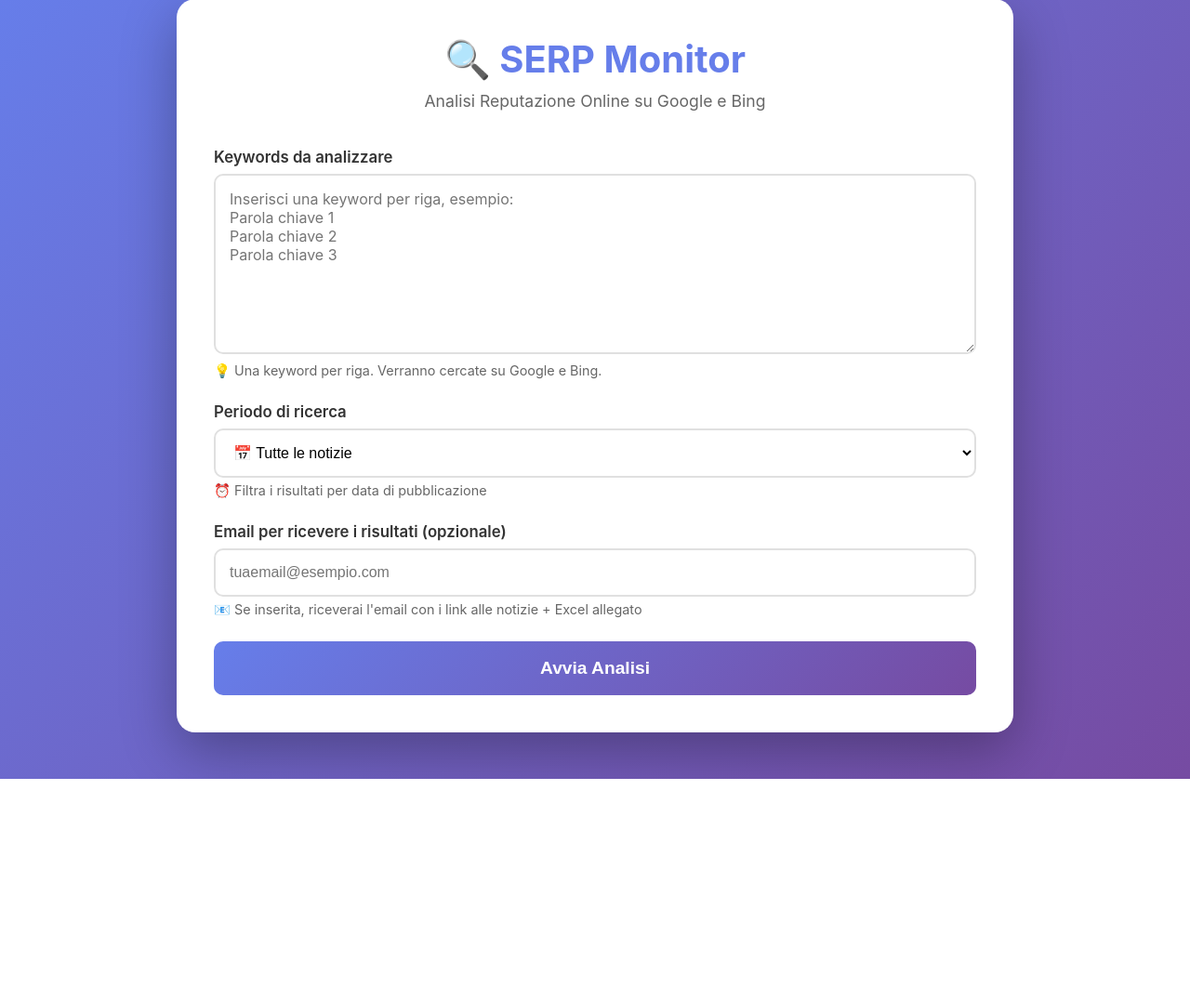
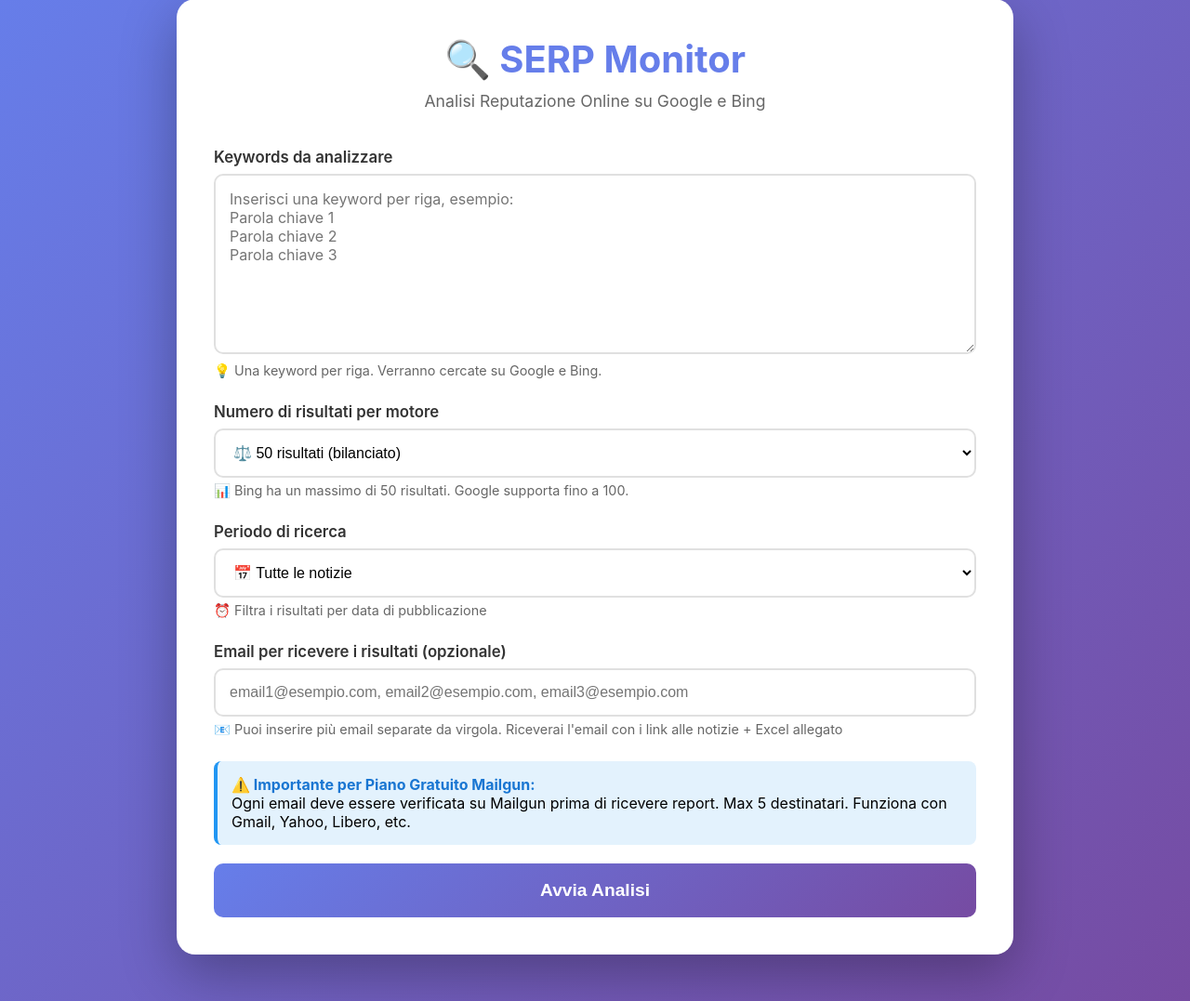
Before and after one commit to silviatugnoli-eng/serp-monitoring, a Flask app: page / in a window 1280 px wide. Shown: the part 21-1098 px from the top of the page at 93% size. Before the commit the page ends 859 px from the top, so only its background shows below. Run offline with Flask 3, Linux system fonts and the light colour scheme; the visitor is signed in with stand-in values (Sample User, id 1).

Commit message:
aggiunte email

```diff
--- a/app.py
+++ b/app.py
@@ -51,7 +51,7 @@ def search_google(keyword, num_results=10, time_filter=None):
         return []
 
     try:
-        logging.info(f"🔍 Google: {keyword}")
+        logging.info(f"🔍 Google: {keyword} (richiesti {num_results} risultati)")
         params = {
             'engine': 'google', 'q': keyword, 'num': num_results,
             'hl': 'it', 'gl': 'it', 'api_key': serpapi_key
@@ -83,9 +83,11 @@ def search_bing(keyword, num_results=10, time_filter=None):
         return []
 
     try:
-        logging.info(f"🔍 Bing: {keyword}")
+        logging.info(f"🔍 Bing: {keyword} (richiesti {num_results} risultati)")
+        # Bing ha limite 50 via SerpAPI
+        num_results_bing = min(num_results, 50)
         params = {
-            'engine': 'bing', 'q': keyword, 'count': num_results,
+            'engine': 'bing', 'q': keyword, 'count': num_results_bing,
             'cc': 'it', 'api_key': serpapi_key
         }
         response = requests.get('https://serpapi.com/search', params=params, timeout=15)
@@ -93,7 +95,7 @@ def search_bing(keyword, num_results=10, time_filter=None):
         data = response.json()
 
         results = []
-        for idx, item in enumerate(data.get('organic_results', [])[:num_results], 1):
+        for idx, item in enumerate(data.get('organic_results', [])[:num_results_bing], 1):
             results.append({
                 'position': idx, 'title': item.get('title', 'N/A'),
                 'url': item.get('link', 'N/A'), 'snippet': item.get('snippet', ''),
@@ -143,19 +145,28 @@ def save_results(results, summary):
     except Exception as e:
         logging.error(f"✗ Errore Excel: {e}")
 
-def send_email(summary):
-    """Invia email via Mailgun API con report e Excel allegato"""
+def send_email(summary, recipients):
+    """Invia email via Mailgun API a più destinatari con report e Excel allegato"""
     try:
         api_key = os.getenv('MAILGUN_API_KEY')
         domain = os.getenv('MAILGUN_DOMAIN')
-        recipient = os.getenv('ALERT_EMAIL')
+
+        # Parse recipients (può essere stringa con virgole o lista)
+        if isinstance(recipients, str):
+            recipient_list = [email.strip() for email in recipients.split(',') if email.strip()]
+        else:
+            recipient_list = recipients
+
+        if not recipient_list:
+            logging.warning("⚠ Nessun destinatario specificato - skip invio")
+            return
 
         logging.info(f"Tentativo invio email via Mailgun API...")
         logging.info(f"API Key configurata: {api_key is not None}")
         logging.info(f"Domain configurato: {domain is not None}")
-        logging.info(f"Recipient configurato: {recipient is not None}")
+        logging.info(f"Destinatari: {', '.join(recipient_list)}")
 
-        if not all([api_key, domain, recipient]):
+        if not all([api_key, domain]):
             logging.warning("⚠ Mailgun non configurato correttamente - skip invio")
             return
 
@@ -196,12 +207,12 @@ def send_email(summary):
         html += "<hr><p><strong>📎 Report completo con TUTTI i risultati nel file Excel allegato.</strong></p>"
         html += "</body></html>"
 
-        # Prepara richiesta Mailgun
+        # Prepara richiesta Mailgun (invia a tutti i destinatari insieme)
         url = f"https://api.mailgun.net/v3/{domain}/messages"
 
         data = {
             'from': f'SERP Monitor <mailgun@{domain}>',
-            'to': recipient,
+            'to': recipient_list,  # Lista di email
             'subject': f"SERP Report - {datetime.now().strftime('%d/%m/%Y')}",
             'html': html
         }
@@ -212,7 +223,7 @@ def send_email(summary):
             logging.info("Excel allegato aggiunto")
 
         # Invia via Mailgun API
-        logging.info(f"Invio email a {recipient} via Mailgun...")
+        logging.info(f"Invio email a {len(recipient_list)} destinatari via Mailgun...")
         response = requests.post(
             url,
             auth=('api', api_key),
@@ -232,7 +243,7 @@ def send_email(summary):
         import traceback
         logging.error(traceback.format_exc())
 
-def run_analysis(keywords, email, time_filter=None):
+def run_analysis(keywords, emails, time_filter=None, num_results=50):
     global analysis_status
     all_results = []
     summary_data = []
@@ -242,8 +253,8 @@ def run_analysis(keywords, email, time_filter=None):
         analysis_status['current_keyword'] = keyword
         analysis_status['progress'] = int((idx / total) * 100)
 
-        google_results = search_google(keyword, num_results=50, time_filter=time_filter)
-        bing_results = search_bing(keyword, num_results=50, time_filter=time_filter)
+        google_results = search_google(keyword, num_results=num_results, time_filter=time_filter)
+        bing_results = search_bing(keyword, num_results=num_results, time_filter=time_filter)
         combined = google_results + bing_results
 
         for r in combined:
@@ -259,9 +270,8 @@ def run_analysis(keywords, email, time_filter=None):
         analysis_status['results'].append(summary_data[-1])
 
     save_results(all_results, summary_data)
-    if email:
-        os.environ['ALERT_EMAIL'] = email
-        send_email(summary_data)
+    if emails:
+        send_email(summary_data, emails)
 
     analysis_status['running'] = False
     analysis_status['progress'] = 100
@@ -294,14 +304,15 @@ def analyze():
 
     data = request.json
     keywords = data.get('keywords', [])
-    email = data.get('email', '')
+    emails = data.get('emails', '')
     time_filter = data.get('time_filter')
+    num_results = data.get('num_results', 50)
 
     if not keywords:
         return jsonify({'error': 'Nessuna keyword'}), 400
 
     analysis_status = {'running': True, 'progress': 0, 'current_keyword': '', 'results': []}
-    thread = threading.Thread(target=run_analysis, args=(keywords, email, time_filter))
+    thread = threading.Thread(target=run_analysis, args=(keywords, emails, time_filter, num_results))
     thread.daemon = True
     thread.start()
     return jsonify({'status': 'started'})
--- a/templates/index.html
+++ b/templates/index.html
@@ -84,7 +84,7 @@
             border-color: var(--primary-color);
         }
 
-        input[type="email"], select {
+        input[type="text"], select {
             width: 100%;
             padding: 15px;
             border: 2px solid var(--border-color);
@@ -95,7 +95,7 @@
             cursor: pointer;
         }
 
-        input[type="email"]:focus, select:focus {
+        input[type="text"]:focus, select:focus {
             outline: none;
             border-color: var(--primary-color);
         }
@@ -230,6 +230,18 @@
         @keyframes spin {
             to { transform: rotate(360deg); }
         }
+
+        .info-box {
+            background: #e3f2fd;
+            border-left: 4px solid #2196f3;
+            padding: 15px;
+            border-radius: 8px;
+            margin-bottom: 20px;
+        }
+
+        .info-box strong {
+            color: #1976d2;
+        }
     </style>
 </head>
 <body>
@@ -251,6 +263,16 @@
                 </div>
 
                 <div class="form-group">
+                    <label for="numResults">Numero di risultati per motore</label>
+                    <select id="numResults">
+                        <option value="10">⚡ 10 risultati (veloce)</option>
+                        <option value="50" selected>⚖️ 50 risultati (bilanciato)</option>
+                        <option value="100">🎯 100 risultati (completo - solo Google)</option>
+                    </select>
+                    <p class="hint">📊 Bing ha un massimo di 50 risultati. Google supporta fino a 100.</p>
+                </div>
+
+                <div class="form-group">
                     <label for="timeFilter">Periodo di ricerca</label>
                     <select id="timeFilter">
                         <option value="">📅 Tutte le notizie</option>
@@ -262,13 +284,18 @@
                 </div>
 
                 <div class="form-group">
-                    <label for="email">Email per ricevere i risultati (opzionale)</label>
+                    <label for="emails">Email per ricevere i risultati (opzionale)</label>
                     <input
-                        type="email"
-                        id="email"
-                        placeholder="tuaemail@esempio.com"
+                        type="text"
+                        id="emails"
+                        placeholder="email1@esempio.com, email2@esempio.com, email3@esempio.com"
                     />
-                    <p class="hint">📧 Se inserita, riceverai l'email con i link alle notizie + Excel allegato</p>
+                    <p class="hint">📧 Puoi inserire più email separate da virgola. Riceverai l'email con i link alle notizie + Excel allegato</p>
+                </div>
+
+                <div class="info-box">
+                    <strong>⚠️ Importante per Piano Gratuito Mailgun:</strong><br>
+                    Ogni email deve essere verificata su Mailgun prima di ricevere report. Max 5 destinatari. Funziona con Gmail, Yahoo, Libero, etc.
                 </div>
 
                 <button type="submit" class="btn" id="analyzeBtn">
@@ -306,8 +333,9 @@
             e.preventDefault();
 
             const keywordsText = document.getElementById('keywords').value.trim();
-            const email = document.getElementById('email').value.trim();
+            const emails = document.getElementById('emails').value.trim();
             const timeFilter = document.getElementById('timeFilter').value;
+            const numResults = parseInt(document.getElementById('numResults').value);
 
             if (!keywordsText) {
                 alert('Inserisci almeno una keyword!');
@@ -335,8 +363,9 @@
                     },
                     body: JSON.stringify({
                         keywords,
-                        email,
-                        time_filter: timeFilter || null
+                        emails,
+                        time_filter: timeFilter || null,
+                        num_results: numResults
                     })
                 });
 
```
